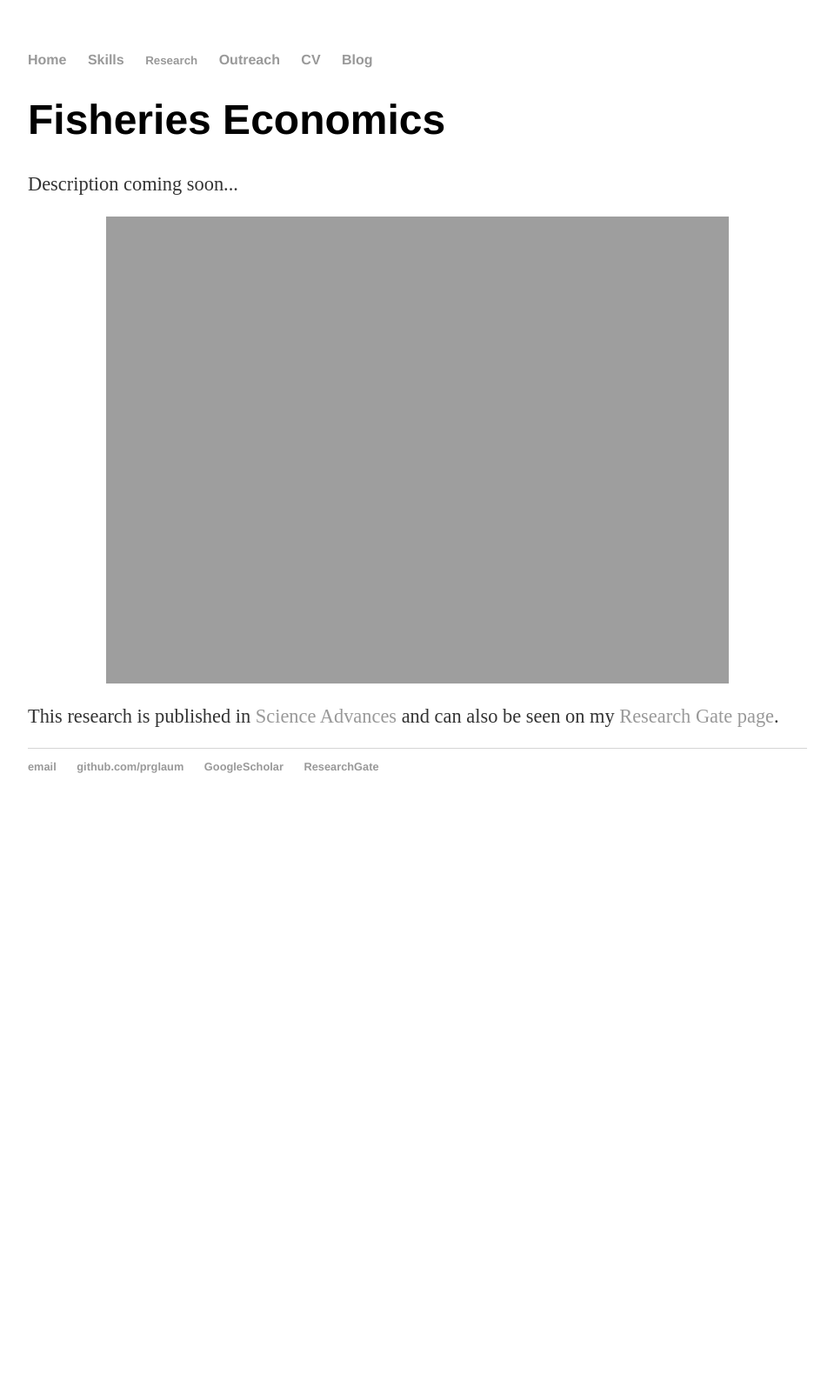
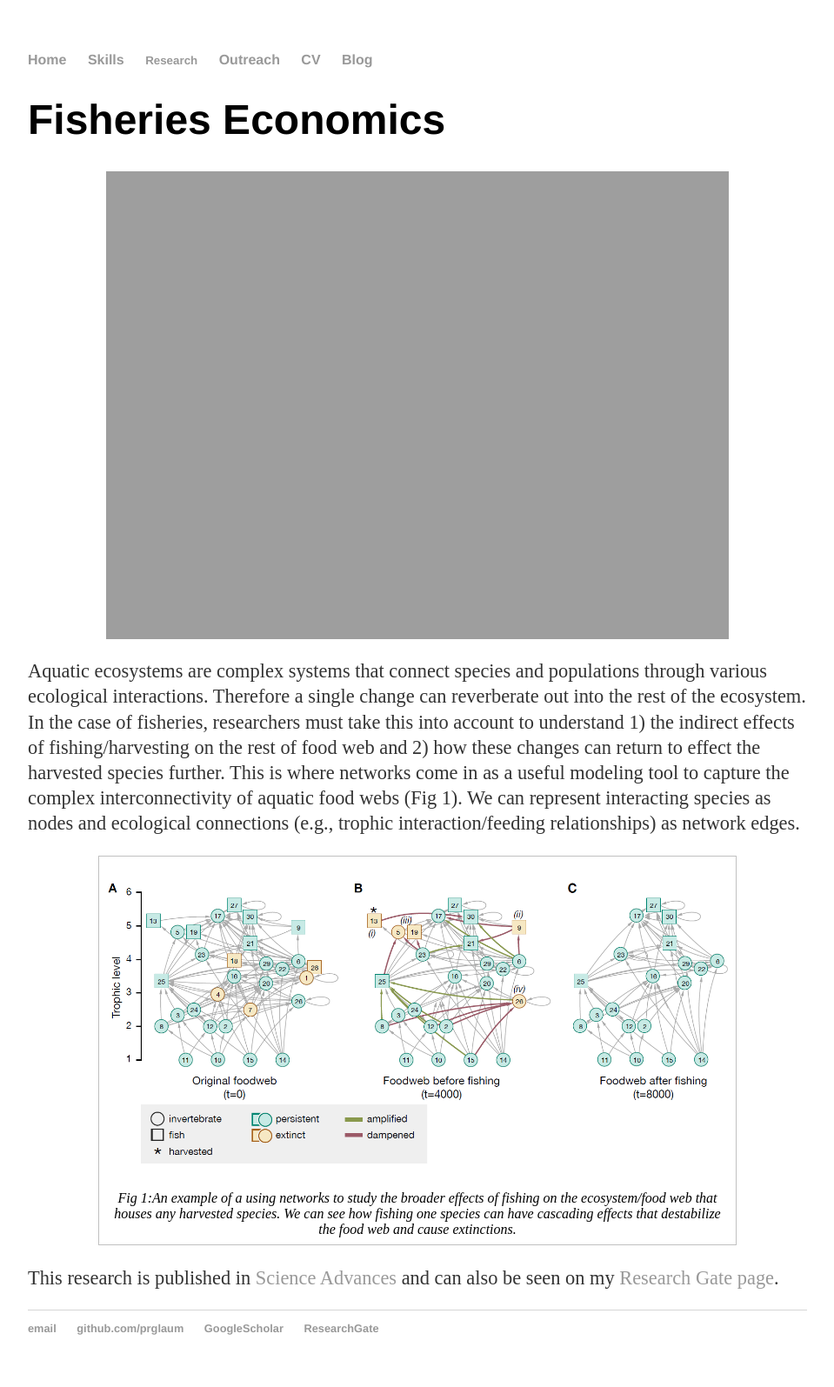
Before and after one commit to prglaum/prglaum.github.io, a Jekyll site: the page built from research/fisheries/index.html, in a window 1280 px wide. Shown: the whole page at 87% size, without its empty margins (160-1119 px from the left). Built offline with Jekyll 4.4.1, drawn with Linux system fonts in a browser that asks for light colours; before the commit the page ends 949 px from its top, so only the background shows below that.

Commit message:
Update index.html

```diff
--- a/research/fisheries/index.html
+++ b/research/fisheries/index.html
@@ -4,9 +4,20 @@ title: Fisheries Economics
 ---
 <div class="blurb">
 	<h1>Fisheries Economics </h1>
-	<p>Description coming soon... </p>
 </div><!-- /.blurb -->
 
 <img class="div80" src="{{site.url}}/docs/assets/images/yellowFinBlue.jpg" alt="yellowFin" >
+<p> Aquatic ecosystems are complex systems that connect species and populations through various ecological interactions. Therefore a single change
+   can reverberate out into the rest of the ecosystem. In the case of fisheries, researchers must take this into account to understand
+   1) the indirect effects of fishing/harvesting on the rest of food web and 2) how these changes can return to effect the harvested species further.
+   This is where networks come in as a useful modeling tool to capture the complex interconnectivity of aquatic food webs (Fig 1). We can represent
+   interacting species as nodes and ecological connections (e.g., trophic interaction/feeding relationships) as network edges.
+</p>
+
+<figure class="div80">
+	<p><img class=scaled src="{{site.url}}/docs/assets/images/fishNetworks.PNG" alt="fishedFoodWeb">
+	<figcaption>Fig 1:An example of a using networks to study the broader effects of fishing on the ecosystem/food web that houses any harvested species. We can see how fishing one species can have cascading effects that destabilize the food web and cause extinctions.</figcaption>
+</figure>
+
 
 <p display="block" style="clear:right" style="clear:left"> This research is published in <a href="https://www.science.org/doi/10.1126/sciadv.aaz4891">Science Advances</a> and can also be seen on my <a href="https://www.researchgate.net/profile/Paul-Glaum">Research Gate page</a>.
```
